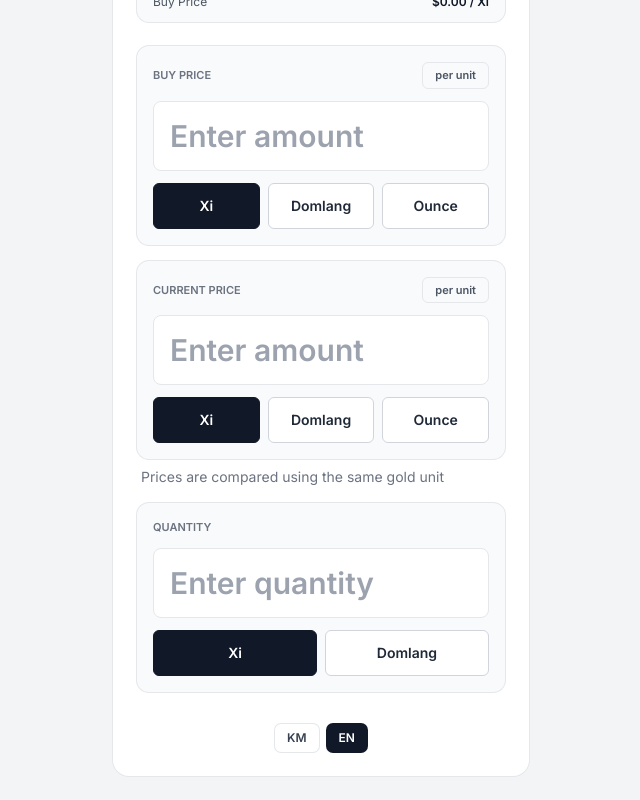
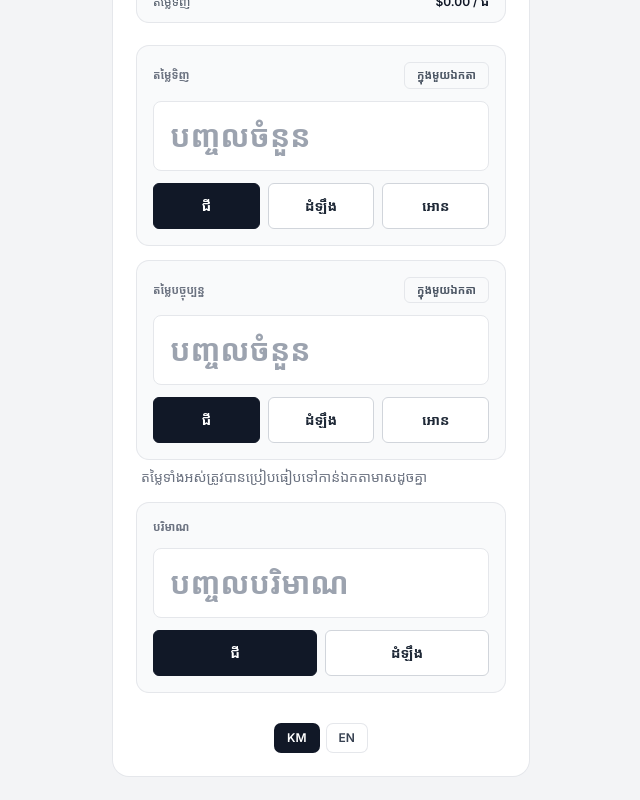
Before and after one commit to Dashsyy/xau-roi-calculator, a React (Vite) app: page / in a window 1280 px wide. Shown: the part 451-1251 px from the top of the page, without its empty margins (319-959 px from the left). Built offline with nearby package versions, Linux system fonts and the light colour scheme.

Commit message:
update - add km as default lang

```diff
--- a/src/i18n/LanguageContext.tsx
+++ b/src/i18n/LanguageContext.tsx
@@ -7,7 +7,8 @@ type LanguageContextValue = {
   t: (key: TranslationKey) => string;
 };
 
-const defaultLanguage: SupportedLanguage = 'en';
+const defaultLanguage: SupportedLanguage = 'km';
+
 const LOCAL_STORAGE_KEY = 'preferredLanguage';
 
 const LanguageContext = createContext<LanguageContextValue | undefined>(undefined);
```
